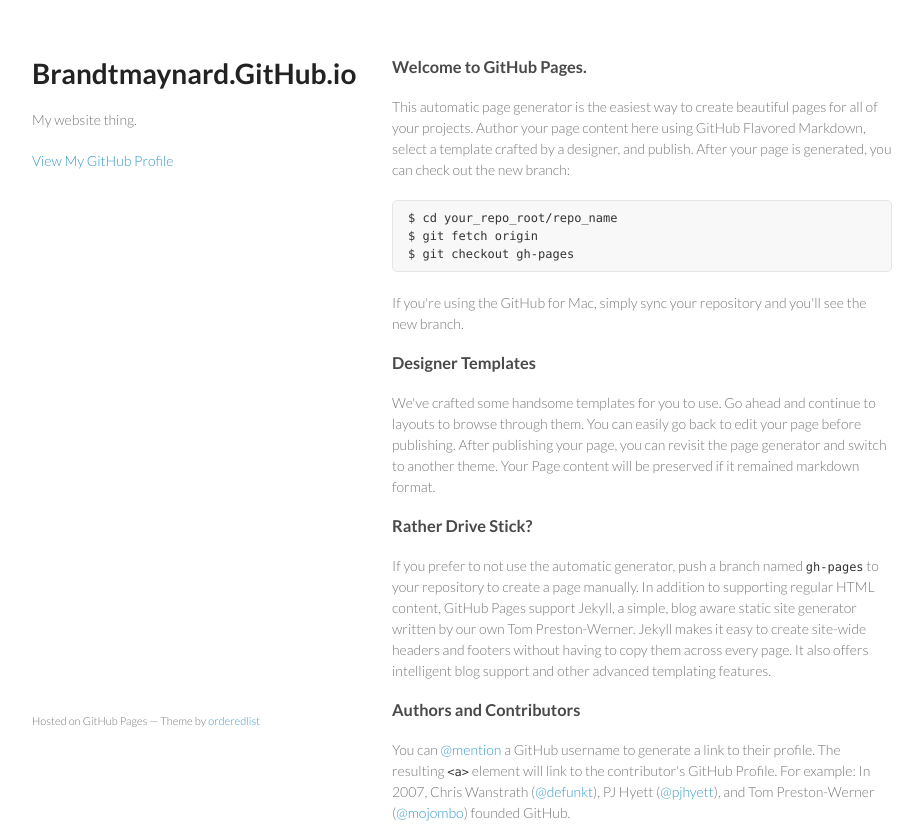
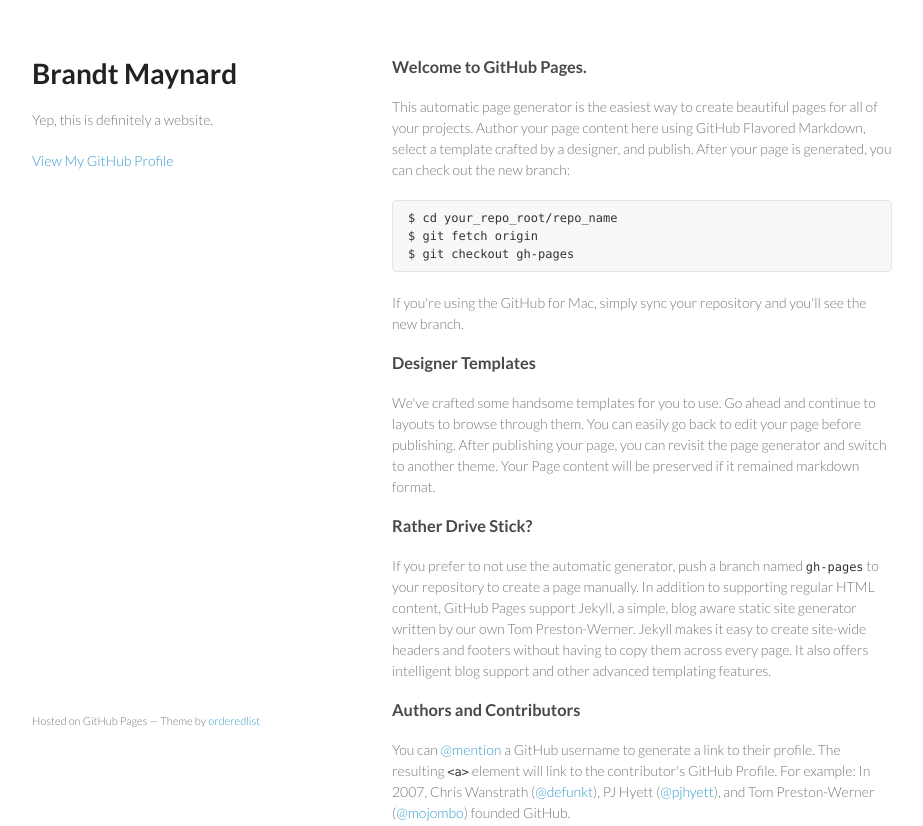
Before and after one commit to brandtmaynard/brandtmaynard.github.io, a plain HTML site: page index.html in a window 1280 px wide. Shown: the top 826 px of the page, without its empty margins (178-1101 px from the left). Drawn offline with Linux system fonts and the light colour scheme.

Commit message:
Name
I have a name.

```diff
--- a/index.html
+++ b/index.html
@@ -3,7 +3,7 @@
   <head>
     <meta charset="utf-8">
     <meta http-equiv="X-UA-Compatible" content="chrome=1">
-    <title>Brandtmaynard.GitHub.io by brandtmaynard</title>
+    <title>Brandt Maynard's homepage</title>
 
     <link rel="stylesheet" href="stylesheets/styles.css">
     <link rel="stylesheet" href="stylesheets/pygment_trac.css">
@@ -15,8 +15,8 @@
   <body>
     <div class="wrapper">
       <header>
-        <h1>Brandtmaynard.GitHub.io</h1>
-        <p>My website thing.</p>
+        <h1>Brandt Maynard</h1>
+        <p>Yep, this is definitely a website.</p>
 
 
         <p class="view"><a href="https://github.com/brandtmaynard">View My GitHub Profile</a></p>
```
